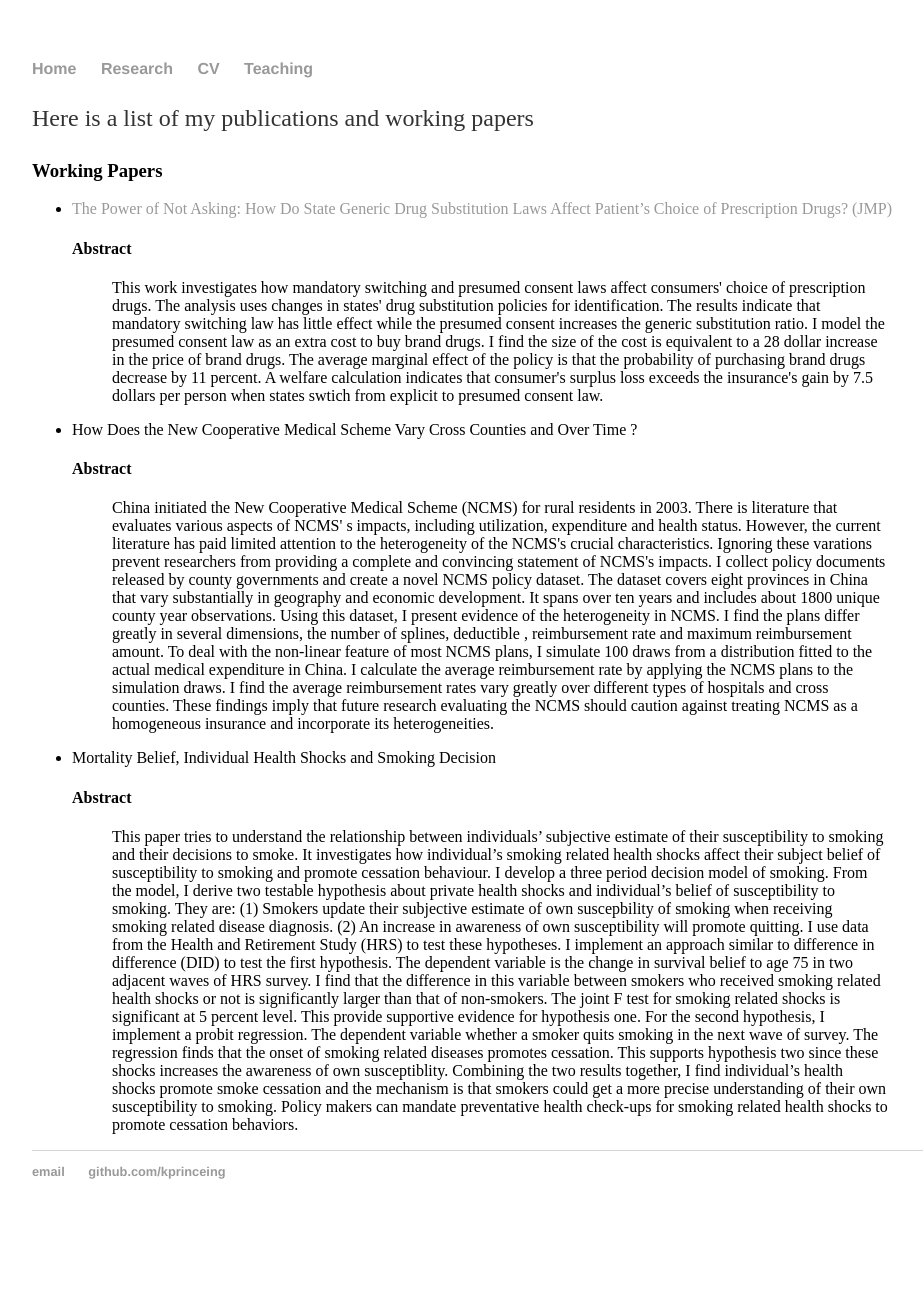
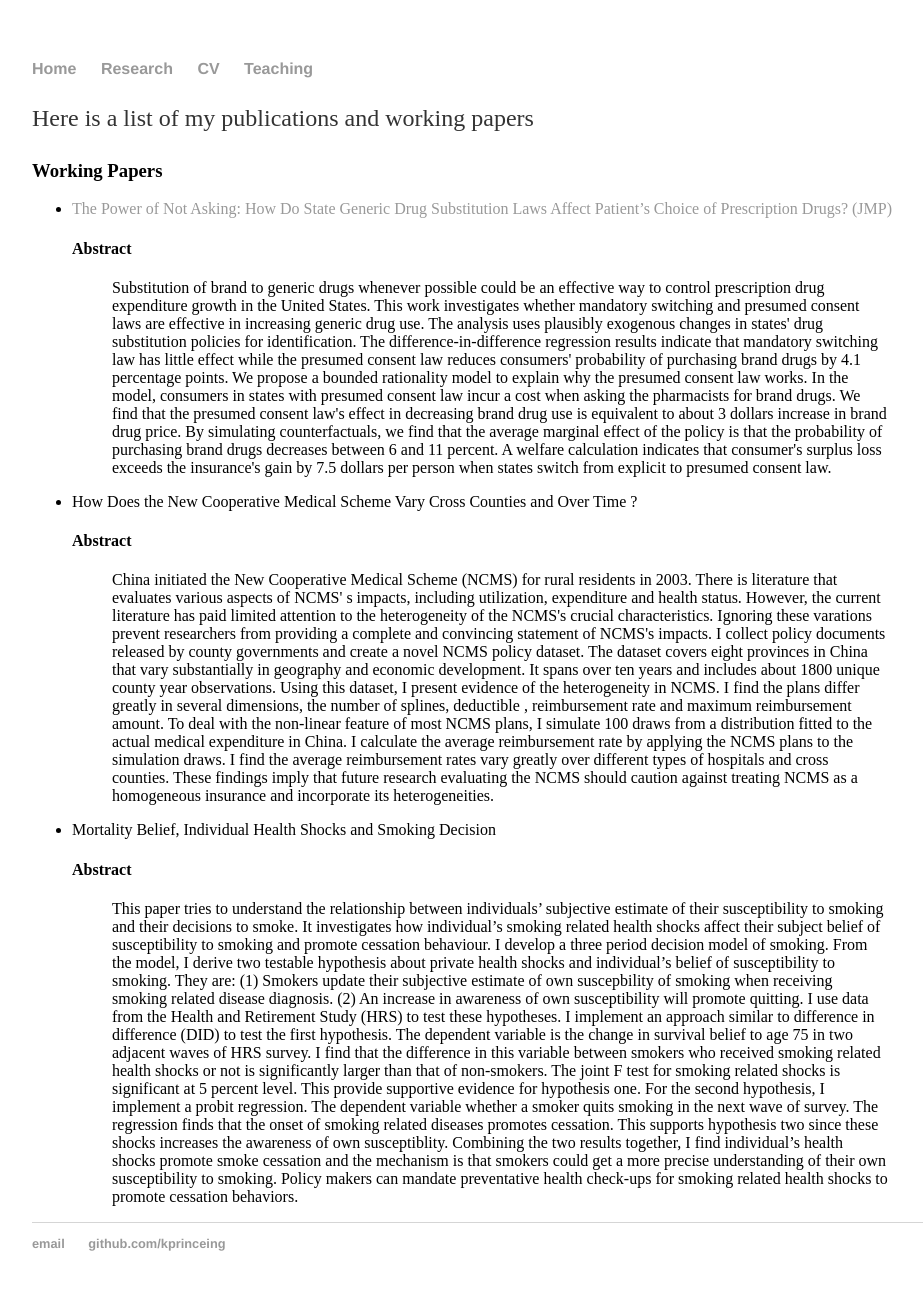
Before and after one commit to kprinceing/kprinceing.github.io, a Jekyll site: the page built from research.html, in a window 1280 px wide. Shown: the whole page, without its empty margins (160-1083 px from the left). Built offline with Jekyll 4.4.1, drawn with Linux system fonts in a browser that asks for light colours; before the commit the page ends 1239 px from its top, so only the background shows below that.

Commit message:
Update research.html

```diff
--- a/research.html
+++ b/research.html
@@ -8,7 +8,7 @@ title:  research
 	<ul>
 		<li> <a href="https://www.dropbox.com/s/oxyx5nvgrfgfaxg/draft_oct26.pdf?dl=0" onClick="ga('send', 'event', { eventCategory: 'paper', eventAction: 'click', eventValue: 1});"> The Power of Not Asking: How Do State Generic Drug Substitution Laws Affect Patient’s Choice of Prescription Drugs? (JMP) </a> </li>
 		<h4>  Abstract </h4>
-		<blockquote>This work investigates how mandatory switching and presumed consent laws affect consumers' choice of prescription drugs. The analysis uses changes in states' drug substitution policies for identification. The results indicate that mandatory switching law has little effect while the presumed consent increases the generic substitution ratio. I model the presumed consent law as an extra cost to buy brand drugs. I find the size of the cost is equivalent to a 28 dollar increase in the price of brand drugs. The average marginal effect of the policy is that the probability of purchasing brand drugs decrease by 11 percent. A welfare calculation indicates that consumer's surplus loss exceeds the insurance's gain by 7.5 dollars per person when states swtich from explicit to presumed consent law.</blockquote>
+		<blockquote>Substitution of brand to generic drugs whenever possible could be an effective way to control prescription drug expenditure growth in the United States. This work investigates whether mandatory switching and presumed consent laws are effective in increasing generic drug use. The analysis uses plausibly exogenous changes in states' drug substitution policies for identification. The difference-in-difference regression results indicate that mandatory switching law has little effect while the presumed consent law reduces consumers' probability of purchasing brand drugs by 4.1 percentage points. We propose a bounded rationality model to explain why the presumed consent law works. In the model, consumers in states with presumed consent law incur a cost when asking the pharmacists for brand drugs. We find that the presumed consent law's effect in decreasing brand drug use is equivalent to about 3 dollars increase in brand drug price. By simulating counterfactuals, we find that the average marginal effect of the policy is that the probability of purchasing brand drugs decreases between 6 and 11 percent. A welfare calculation indicates that consumer's surplus loss exceeds the insurance's gain by 7.5 dollars per person when states switch from explicit to presumed consent law.</blockquote>
 		<li> How Does the New Cooperative Medical Scheme Vary Cross Counties and Over Time ? </li>
 		<h4>  Abstract </h4>
 		<blockquote> China initiated the New Cooperative Medical Scheme (NCMS) for rural residents in 2003. There is literature that evaluates various aspects of NCMS' s impacts, including utilization, expenditure and health status. However, the current literature has paid limited attention to the heterogeneity of the NCMS's crucial characteristics. Ignoring these varations prevent researchers from providing a complete and convincing statement of NCMS's impacts. I collect policy documents released by county governments and create a novel NCMS policy dataset. The dataset covers eight provinces in China that vary substantially in geography and economic development. It spans over ten years and includes about 1800 unique county year observations. Using this dataset, I present evidence of the heterogeneity in NCMS. I find the plans differ greatly in several dimensions, the number of splines, deductible , reimbursement rate and maximum reimbursement amount. To deal with the non-linear feature of most NCMS plans, I simulate 100 draws from a distribution fitted to the actual medical expenditure in China. I calculate the average reimbursement rate by applying the NCMS plans to the simulation draws. I find the average reimbursement rates vary greatly over different types of hospitals and cross counties. These findings imply that future research evaluating the NCMS should caution against treating NCMS as a homogeneous insurance and incorporate its heterogeneities. </blockquote>
```
